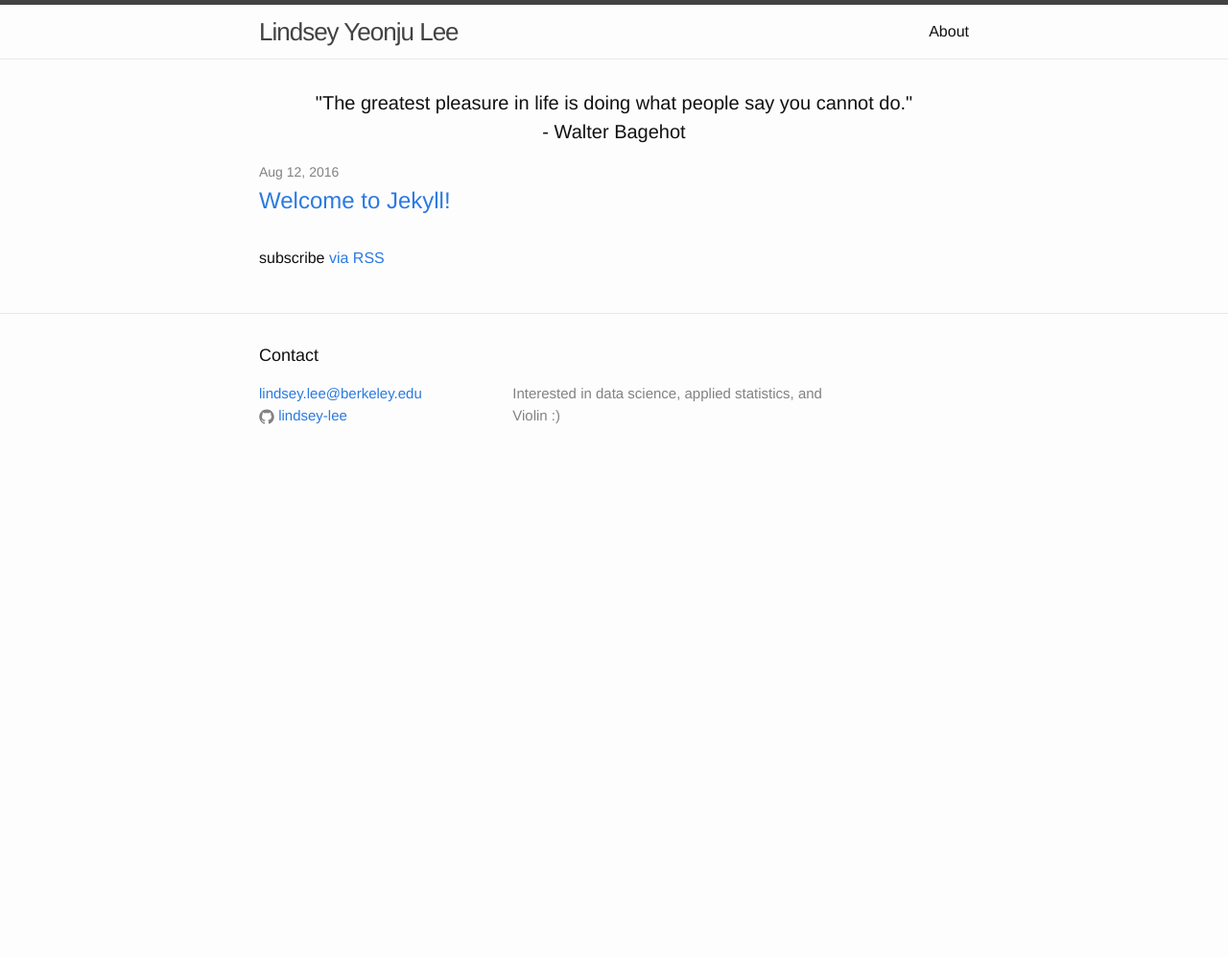
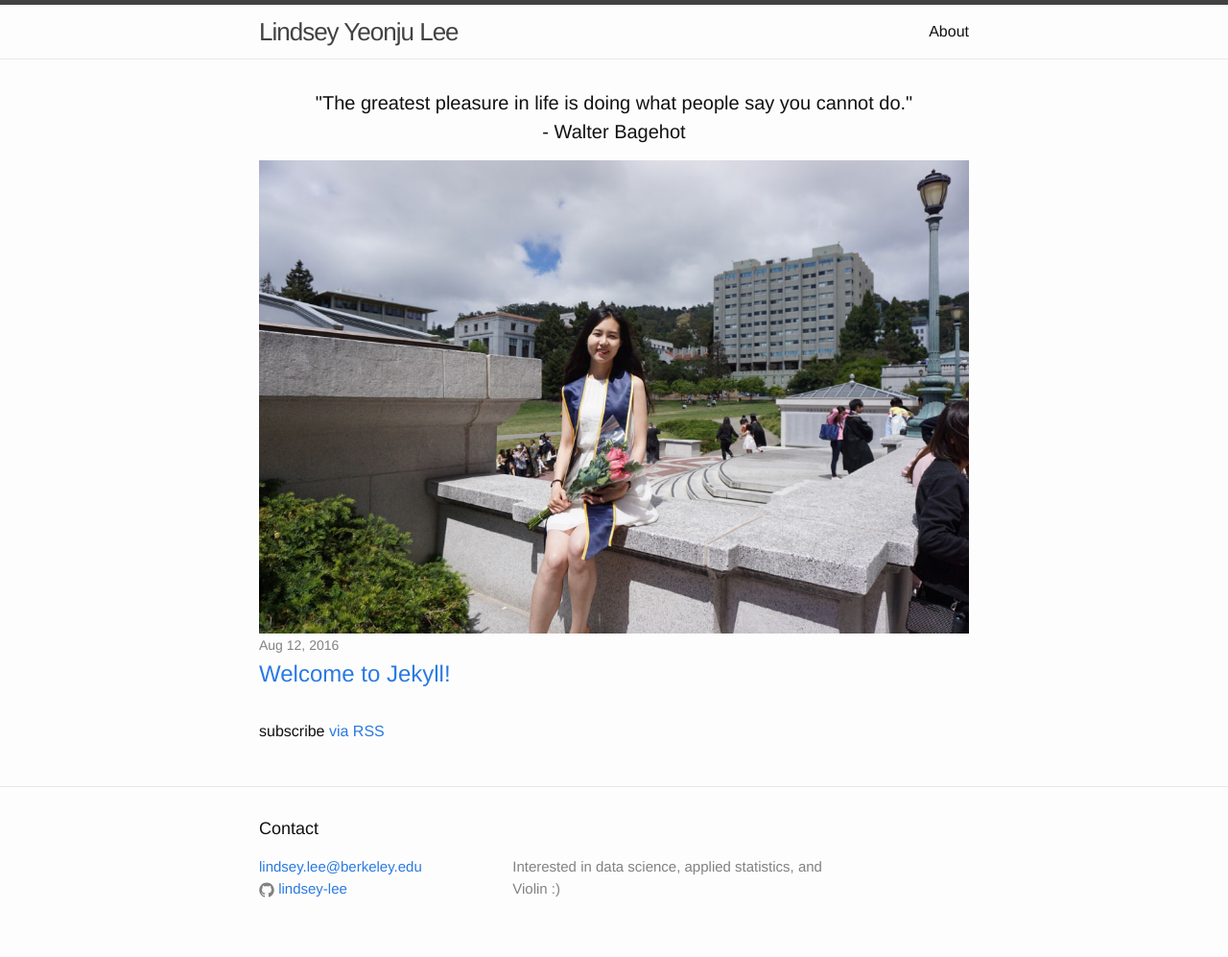
Before and after one commit to lindsey-lee/lindsey-lee.github.io, a Jekyll site: the page built from index.html, in a window 1280 px wide. Shown: the whole page at 96% size. Built offline with Jekyll 4.4.1, drawn with Linux system fonts in a browser that asks for light colours; before the commit the page ends 900 px from its top, so only the background shows below that.

Commit message:
added profile image

```diff
--- a/index.html
+++ b/index.html
@@ -4,7 +4,11 @@
 
 <div class="home">
 
-  <h1 class="page-heading"><center>"The greatest pleasure in life is doing what people say you cannot do."<br /> - Walter Bagehot</center></h1>
+  <!-- welcome message -->
+  <h1 class="page-heading"><center>"The greatest pleasure in life is doing what people say you cannot do."<br /> - Walter Bagehot<br /></center></h1>
+
+<!-- profile image -->
+  <IMG SRC="profile-picture.jpg">
 
   <ul class="post-list">
     {% for post in site.posts %}
```
Also changed, not shown: profile-picture.jpg (added).
